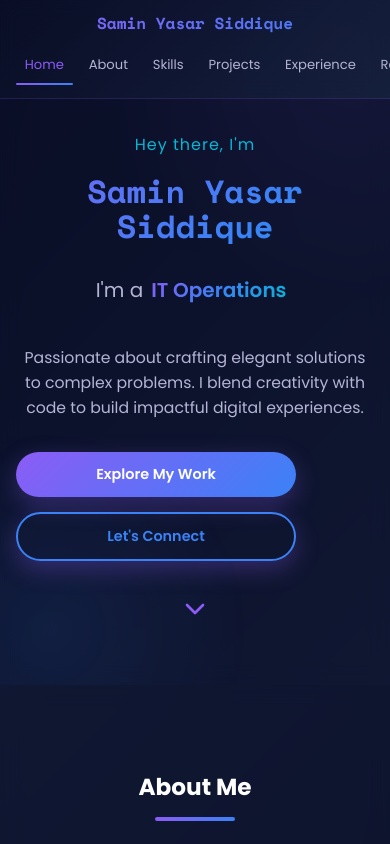
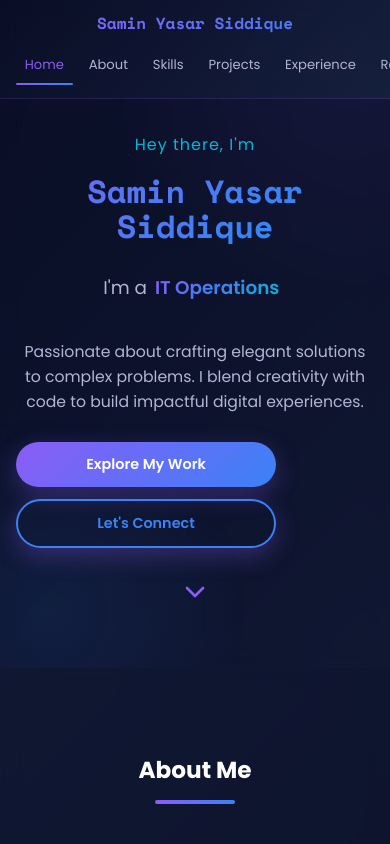
Before and after one commit to svmxn/portfolio, a React (Vite) app: page / in a window 390 px wide. Shown: the top 844 px of the page. Built offline with nearby package versions, Linux system fonts and the light colour scheme.

Commit message:
Update Hero.css

```diff
--- a/src/styles/Hero.css
+++ b/src/styles/Hero.css
@@ -205,22 +205,29 @@
 
   .hero-title {
     font-size: 2rem;
+    margin-bottom: 14px;
   }
 
   .hero-subtitle-container {
+    font-size: 1.15rem;
     min-height: 3.8rem;
+    margin-bottom: 20px;
   }
 
   .hero-description {
     font-size: 0.98rem;
+    margin-bottom: 28px;
   }
 
   .hero-buttons {
+    gap: 12px;
+    margin-bottom: 28px;
     flex-direction: column;
     align-items: stretch;
   }
 
   .hero-buttons .btn {
     width: 100%;
+    max-width: 260px;
   }
 }
```
